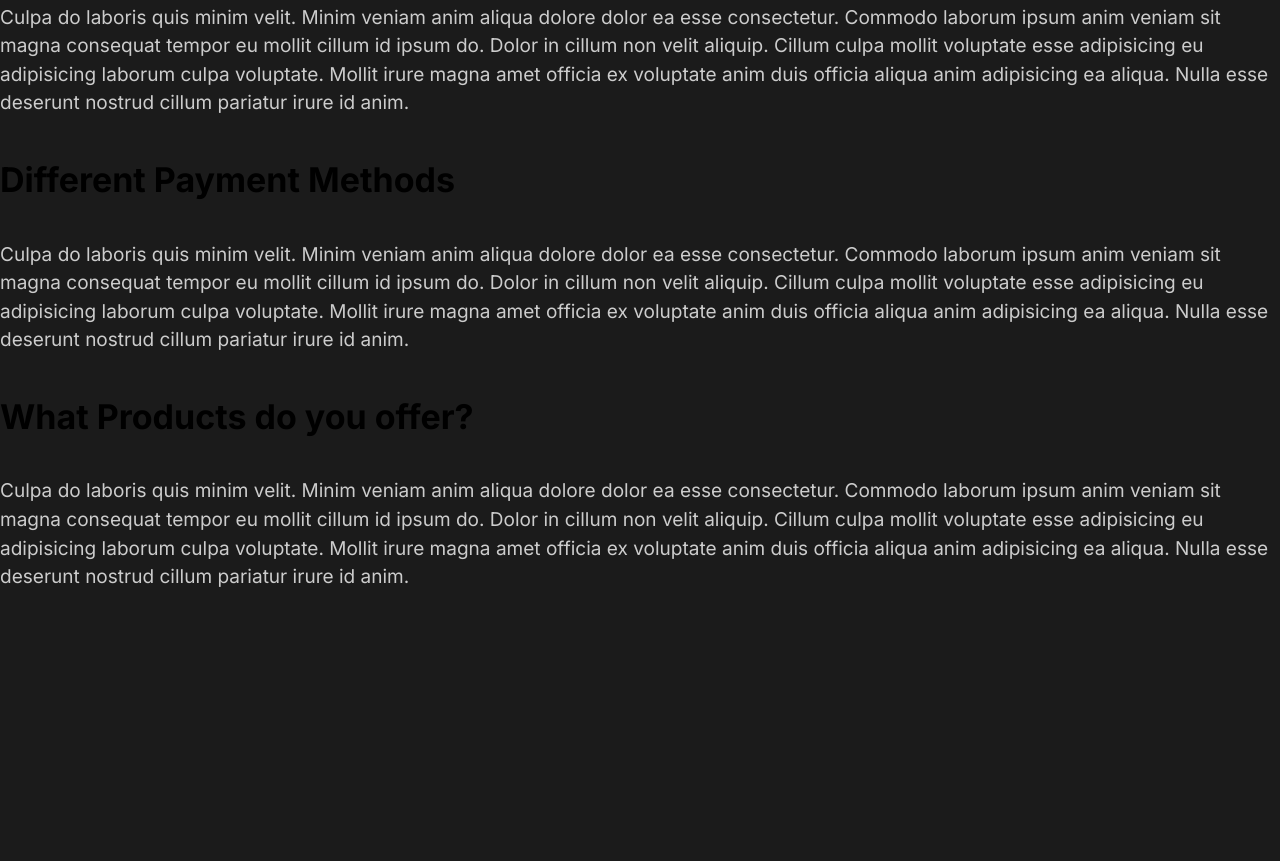
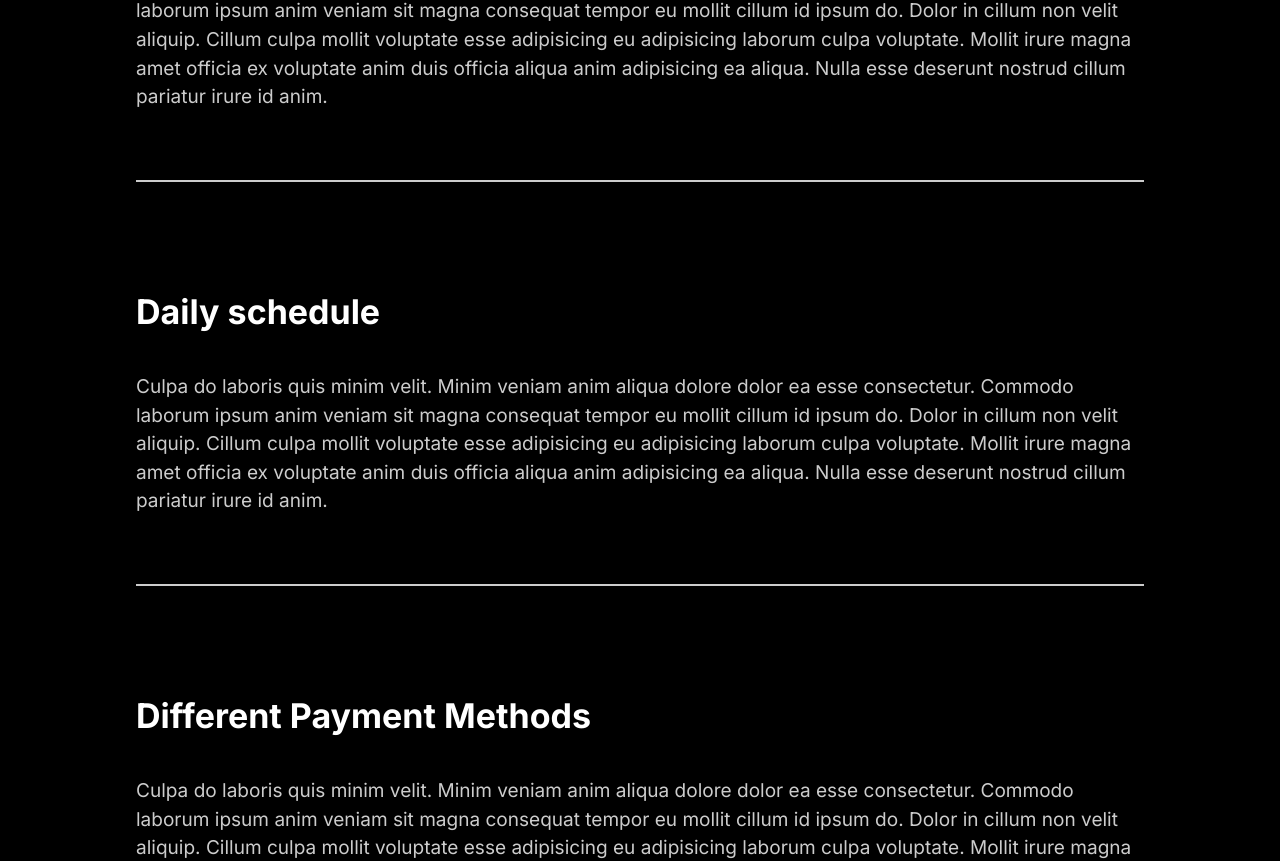
Before and after one commit to boyanaaaa/company-portfolio, a React (Create React App) app: page / in a window 1280 px wide. Shown: the part 2365-3226 px from the top of the page. Before the commit the page ends 2997 px from the top, so only its background shows below. Built offline with nearby package versions, Linux system fonts and the light colour scheme.

Commit message:
Added style to Services section and FAQ section.

```diff
--- a/src/components/FaqSection.js
+++ b/src/components/FaqSection.js
@@ -1,15 +1,19 @@
 import React from 'react'
+import styled from 'styled-components';
+import { About } from '../styles';
+
 
 const FaqSection = () => {
   return (
     <div>
-        <div className='faq'>
+        <Faq>
             <h2>Any Questions <span>FAQ</span></h2>
             <div className='question'>
                 <h4>How Do I Start?</h4>
                 <div className='answer'>
                     <p>Culpa do laboris quis minim velit. Minim veniam anim aliqua dolore dolor ea esse consectetur. Commodo laborum ipsum anim veniam sit magna consequat tempor eu mollit cillum id ipsum do. Dolor in cillum non velit aliquip. Cillum culpa mollit voluptate esse adipisicing eu adipisicing laborum culpa voluptate. Mollit irure magna amet officia ex voluptate anim duis officia aliqua anim adipisicing ea aliqua. Nulla esse deserunt nostrud cillum pariatur irure id anim.</p>
                 </div>
+                <div className='faq-line'></div>
             </div>
 
             <div className='question'>
@@ -17,6 +21,7 @@
                 <div className='answer'>
                     <p>Culpa do laboris quis minim velit. Minim veniam anim aliqua dolore dolor ea esse consectetur. Commodo laborum ipsum anim veniam sit magna consequat tempor eu mollit cillum id ipsum do. Dolor in cillum non velit aliquip. Cillum culpa mollit voluptate esse adipisicing eu adipisicing laborum culpa voluptate. Mollit irure magna amet officia ex voluptate anim duis officia aliqua anim adipisicing ea aliqua. Nulla esse deserunt nostrud cillum pariatur irure id anim.</p>
                 </div>
+                <div className='faq-line'></div>
             </div>
 
             <div className='question'>
@@ -24,6 +29,7 @@
                 <div className='answer'>
                     <p>Culpa do laboris quis minim velit. Minim veniam anim aliqua dolore dolor ea esse consectetur. Commodo laborum ipsum anim veniam sit magna consequat tempor eu mollit cillum id ipsum do. Dolor in cillum non velit aliquip. Cillum culpa mollit voluptate esse adipisicing eu adipisicing laborum culpa voluptate. Mollit irure magna amet officia ex voluptate anim duis officia aliqua anim adipisicing ea aliqua. Nulla esse deserunt nostrud cillum pariatur irure id anim.</p>
                 </div>
+                <div className='faq-line'></div>
             </div>
 
             <div className='question'>
@@ -31,10 +37,41 @@
                 <div className='answer'>
                     <p>Culpa do laboris quis minim velit. Minim veniam anim aliqua dolore dolor ea esse consectetur. Commodo laborum ipsum anim veniam sit magna consequat tempor eu mollit cillum id ipsum do. Dolor in cillum non velit aliquip. Cillum culpa mollit voluptate esse adipisicing eu adipisicing laborum culpa voluptate. Mollit irure magna amet officia ex voluptate anim duis officia aliqua anim adipisicing ea aliqua. Nulla esse deserunt nostrud cillum pariatur irure id anim.</p>
                 </div>
+                <div className='faq-line'></div>
             </div>
-        </div>
+        </Faq>
     </div>
-  )
-}
+  );
+};
+
+const Faq = styled(About)`
+    display: block;
+    span{
+        display: block;
+    }
+    h2{
+        padding-bottom: 2rem;
+        font-weight: lighter;
+    }
+
+    .faq-line{
+        background: #cccccc;
+        height: 0.2rem;
+        margin: 2rem 0rem;
+        width: 100%;
+    }
+
+    .question{
+        padding: 3rem 0rem;
+        cursor: pointer;
+    }
+
+    .answer{
+        p{
+            padding: 1rem 0 rem;
+        }
+    }
+
+`;
 
 export default FaqSection;
```
